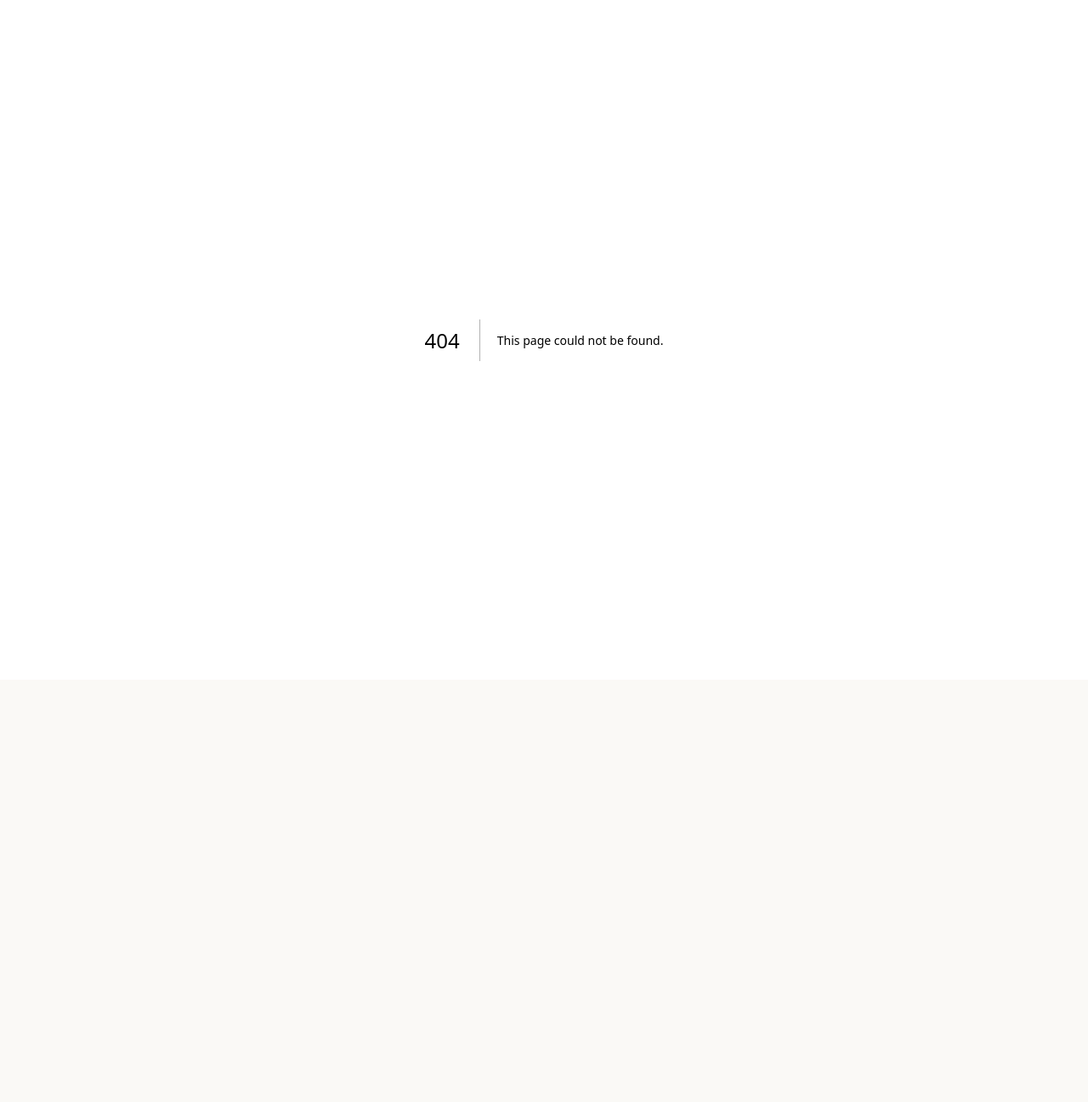
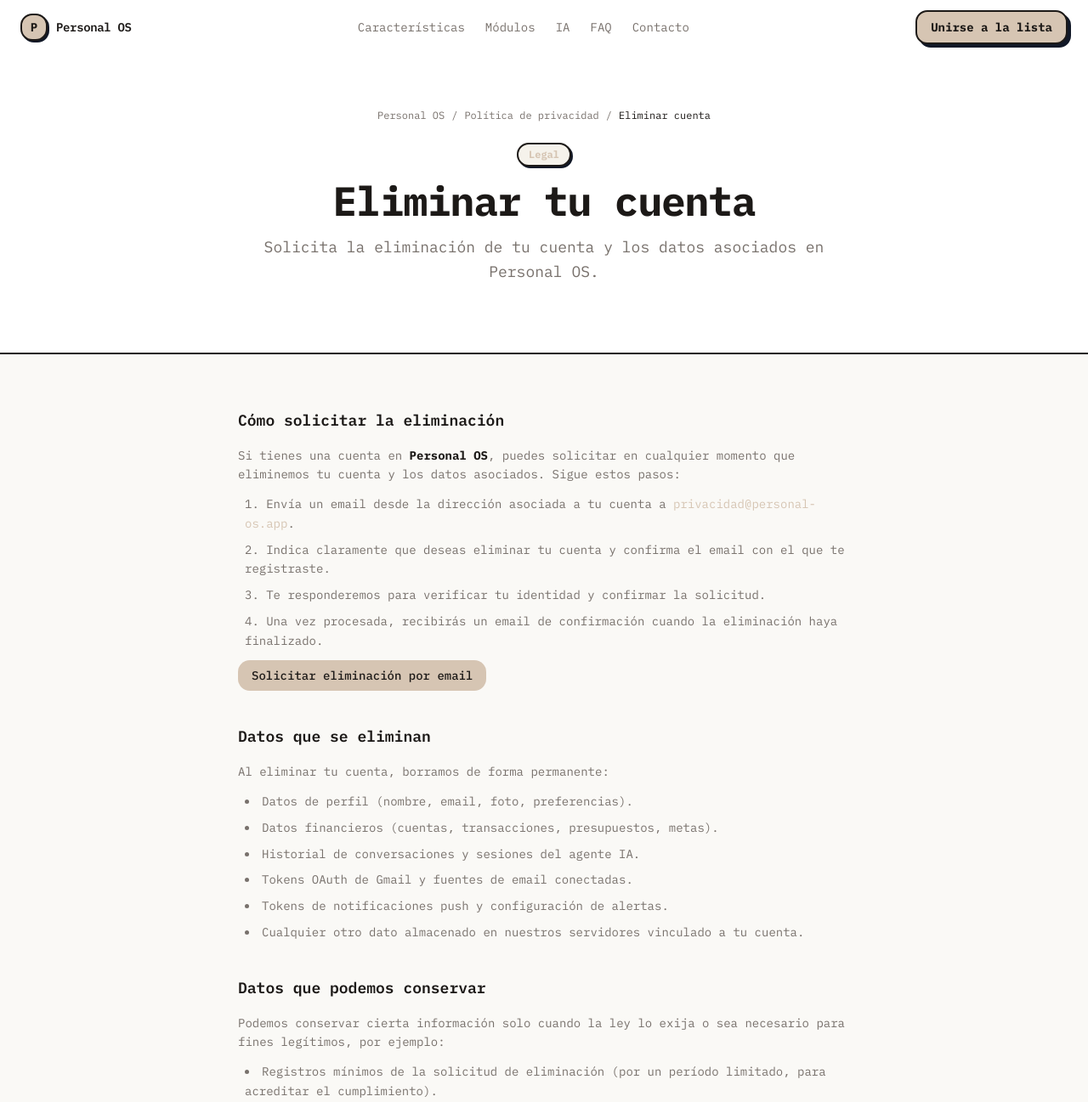
Before and after one commit to jarvinc3/personal-os-web, a Next.js app: page /delete-account in a window 1280 px wide. Before the commit this address had no page. Shown: the top 1297 px of the page at 85% size. Before the commit the page ends 800 px from the top, so only its background shows below. Built offline with nearby package versions, Linux system fonts and the light colour scheme.

Commit message:
feat: update privacy and terms pages with account deletion information and add delete account link to site info

```diff
--- /dev/null
+++ b/app/delete-account/page.tsx
@@ -0,0 +1,180 @@
+import { Footer } from "@/src/modules/landing/components/Footer";
+import { Navbar } from "@/src/modules/landing/components/Navbar";
+import { PageHeader } from "@/src/modules/landing/components/PageHeader";
+import { siteInfo } from "@/src/modules/landing/data/site-info";
+import type { Metadata } from "next";
+import Link from "next/link";
+
+export const metadata: Metadata = {
+  title: "Eliminar cuenta",
+  description:
+    "Solicita la eliminación de tu cuenta de Personal OS y de todos los datos asociados.",
+};
+
+function Section({
+  title,
+  children,
+}: {
+  title: string;
+  children: React.ReactNode;
+}) {
+  return (
+    <div className="mb-10">
+      <h2 className="mb-4 text-lg font-semibold">{title}</h2>
+      <div className="space-y-3 text-sm leading-relaxed text-muted-foreground">
+        {children}
+      </div>
+    </div>
+  );
+}
+
+export default function DeleteAccountPage() {
+  const deleteRequestSubject = encodeURIComponent(
+    "Solicitud de eliminación de cuenta — Personal OS",
+  );
+  const deleteRequestBody = encodeURIComponent(
+    "Hola,\n\nSolicito la eliminación de mi cuenta de Personal OS y de todos los datos asociados.\n\nEmail de la cuenta:\n\nMotivo (opcional):\n",
+  );
+  const deleteRequestHref = `mailto:${siteInfo.privacyEmail}?subject=${deleteRequestSubject}&body=${deleteRequestBody}`;
+
+  return (
+    <div className="min-h-screen">
+      <Navbar />
+      <PageHeader
+        label="Legal"
+        title="Eliminar tu cuenta"
+        description="Solicita la eliminación de tu cuenta y los datos asociados en Personal OS."
+        breadcrumb={[
+          { href: "/privacy", label: "Política de privacidad" },
+          { href: "/delete-account", label: "Eliminar cuenta" },
+        ]}
+      />
+
+      <main className="mx-auto max-w-3xl px-6 py-16">
+        <div className="prose-landing">
+          <Section title="Cómo solicitar la eliminación">
+            <p>
+              Si tienes una cuenta en <strong className="text-foreground">Personal OS</strong>,
+              puedes solicitar en cualquier momento que eliminemos tu cuenta y los datos
+              asociados. Sigue estos pasos:
+            </p>
+            <ol className="list-inside list-decimal space-y-2 pl-2">
+              <li>
+                Envía un email desde la dirección asociada a tu cuenta a{" "}
+                <a
+                  href={deleteRequestHref}
+                  className="text-primary hover:underline"
+                >
+                  {siteInfo.privacyEmail}
+                </a>
+                .
+              </li>
+              <li>
+                Indica claramente que deseas eliminar tu cuenta y confirma el email
+                con el que te registraste.
+              </li>
+              <li>
+                Te responderemos para verificar tu identidad y confirmar la solicitud.
+              </li>
+              <li>
+                Una vez procesada, recibirás un email de confirmación cuando la
+                eliminación haya finalizado.
+              </li>
+            </ol>
+            <p>
+              <a
+                href={deleteRequestHref}
+                className="inline-flex items-center rounded-xl bg-primary px-4 py-2 text-sm font-medium text-primary-foreground transition-opacity hover:opacity-90"
+              >
+                Solicitar eliminación por email
+              </a>
+            </p>
+          </Section>
+
+          <Section title="Datos que se eliminan">
+            <p>Al eliminar tu cuenta, borramos de forma permanente:</p>
+            <ul className="list-inside list-disc space-y-2 pl-2">
+              <li>Datos de perfil (nombre, email, foto, preferencias).</li>
+              <li>Datos financieros (cuentas, transacciones, presupuestos, metas).</li>
+              <li>Historial de conversaciones y sesiones del agente IA.</li>
+              <li>Tokens OAuth de Gmail y fuentes de email conectadas.</li>
+              <li>Tokens de notificaciones push y configuración de alertas.</li>
+              <li>Cualquier otro dato almacenado en nuestros servidores vinculado a tu cuenta.</li>
+            </ul>
+          </Section>
+
+          <Section title="Datos que podemos conservar">
+            <p>
+              Podemos conservar cierta información solo cuando la ley lo exija o sea
+              necesario para fines legítimos, por ejemplo:
+            </p>
+            <ul className="list-inside list-disc space-y-2 pl-2">
+              <li>
+                Registros mínimos de la solicitud de eliminación (por un período
+                limitado, para acreditar el cumplimiento).
+              </li>
+              <li>
+                Datos anonimizados o agregados que ya no permiten identificarte.
+              </li>
+            </ul>
+            <p>
+              Consulta la{" "}
+              <Link href="/privacy" className="text-primary hover:underline">
+                política de privacidad
+              </Link>{" "}
+              para más detalle sobre retención y derechos.
+            </p>
+          </Section>
+
+          <Section title="Plazo de eliminación">
+            <p>
+              Procesamos las solicitudes en un plazo máximo de <strong className="text-foreground">30 días</strong>{" "}
+              desde la verificación de identidad. La cuenta deja de estar accesible en cuanto
+              iniciamos el proceso; la eliminación completa en bases de datos y copias de
+              respaldo puede tardar hasta el plazo indicado.
+            </p>
+          </Section>
+
+          <Section title="Antes de eliminar tu cuenta">
+            <ul className="list-inside list-disc space-y-2 pl-2">
+              <li>
+                Si conectaste Gmail, puedes revocar el acceso desde la{" "}
+                <a
+                  href="https://myaccount.google.com/permissions"
+                  className="text-primary hover:underline"
+                  target="_blank"
+                  rel="noopener noreferrer"
+                >
+                  configuración de permisos de Google
+                </a>
+                .
+              </li>
+              <li>
+                La eliminación es <strong className="text-foreground">irreversible</strong>.
+                No podrás recuperar tus datos después de completarse.
+              </li>
+              <li>
+                Si solo deseas cerrar sesión en un dispositivo, usa &quot;Cerrar sesión&quot; en
+                la app; eso no elimina tu cuenta.
+              </li>
+            </ul>
+          </Section>
+
+          <Section title="Contacto">
+            <p>
+              Para dudas sobre privacidad o el estado de tu solicitud:{" "}
+              <a
+                href={`mailto:${siteInfo.privacyEmail}`}
+                className="text-primary hover:underline"
+              >
+                {siteInfo.privacyEmail}
+              </a>
+            </p>
+          </Section>
+        </div>
+      </main>
+
+      <Footer />
+    </div>
+  );
+}
--- a/app/privacy/page.tsx
+++ b/app/privacy/page.tsx
@@ -182,7 +182,11 @@ export default function PrivacyPage() {
               </li>
             </ul>
             <p>
-              Para ejercer estos derechos, contacta a{" "}
+              Para eliminar tu cuenta y los datos asociados, consulta la página{" "}
+              <a href="/delete-account" className="text-primary hover:underline">
+                Eliminar cuenta
+              </a>
+              . Para otros derechos, contacta a{" "}
               <a
                 href="mailto:privacidad@personal-os.app"
                 className="text-primary hover:underline"
--- a/app/terms/page.tsx
+++ b/app/terms/page.tsx
@@ -172,7 +172,11 @@ export default function TermsPage() {
 
         <Section title="9. Terminación del servicio">
           <p>
-            Puedes eliminar tu cuenta en cualquier momento desde la aplicación.
+            Puedes solicitar la eliminación de tu cuenta en cualquier momento desde{" "}
+            <a href="/delete-account" className="text-primary hover:underline">
+              personal-os.app/delete-account
+            </a>
+            .
             Nos reservamos el derecho de suspender o eliminar cuentas que violen
             estos términos, con o sin previo aviso.
           </p>
--- a/src/modules/landing/data/site-info.ts
+++ b/src/modules/landing/data/site-info.ts
@@ -186,6 +186,7 @@ export const landingContent = {
         links: [
           { href: "/privacy", label: "Política de privacidad" },
           { href: "/terms", label: "Términos y condiciones" },
+          { href: "/delete-account", label: "Eliminar cuenta" },
         ],
       },
     ],
```
